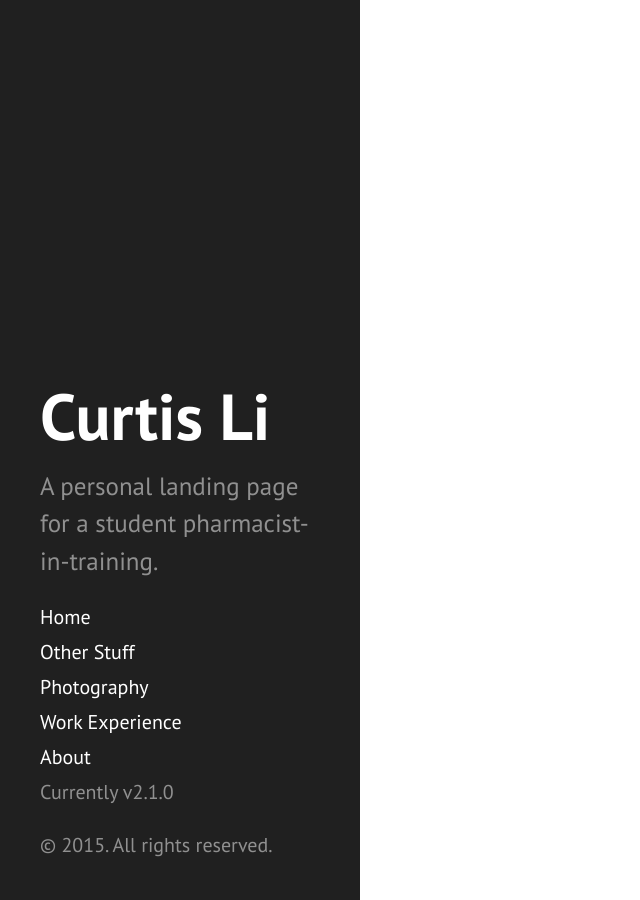
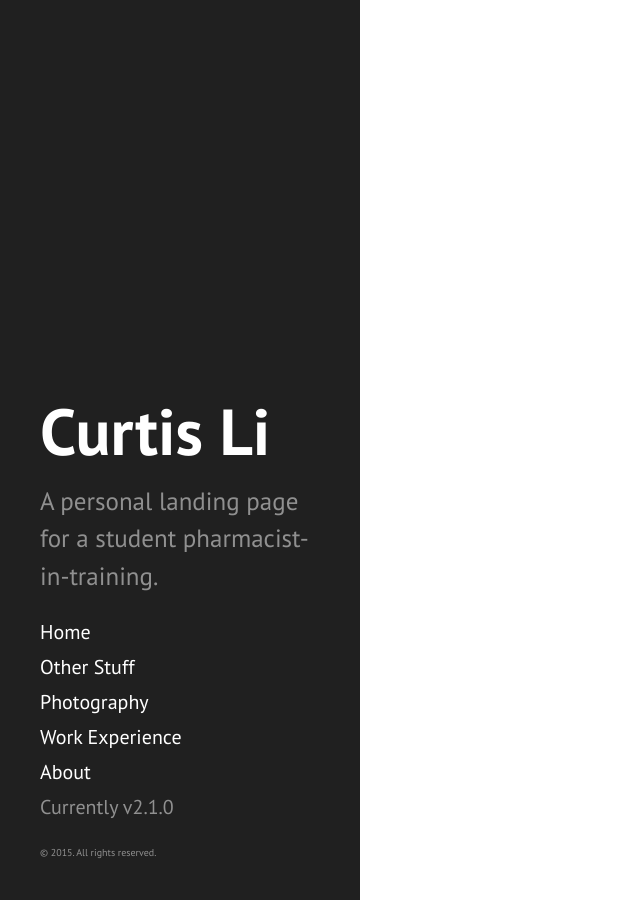
Before and after one commit to curtis-li/curtis-li.github.io, a Jekyll site: the page built from index.html, in a window 1280 px wide. Shown: the whole page, without its empty margins (0-640 px from the left). Built offline with Jekyll 4.4.1, drawn with Linux system fonts in a browser that asks for light colours; Markdown is read by kramdown in place of the engine named in the settings.

Commit message:
copyright size for SMELODY

```diff
--- a/_includes/sidebar.html
+++ b/_includes/sidebar.html
@@ -29,6 +29,6 @@
       <span class="sidebar-nav-item">Currently v{{ site.version }}</span>
     </nav>
 
-    <p>&copy; {{ site.time | date: '%Y' }}. All rights reserved.</p>
+    <p style="font-size:0.5rem">&copy; {{ site.time | date: '%Y' }}. All rights reserved.</p>
   </div>
 </div>
```
